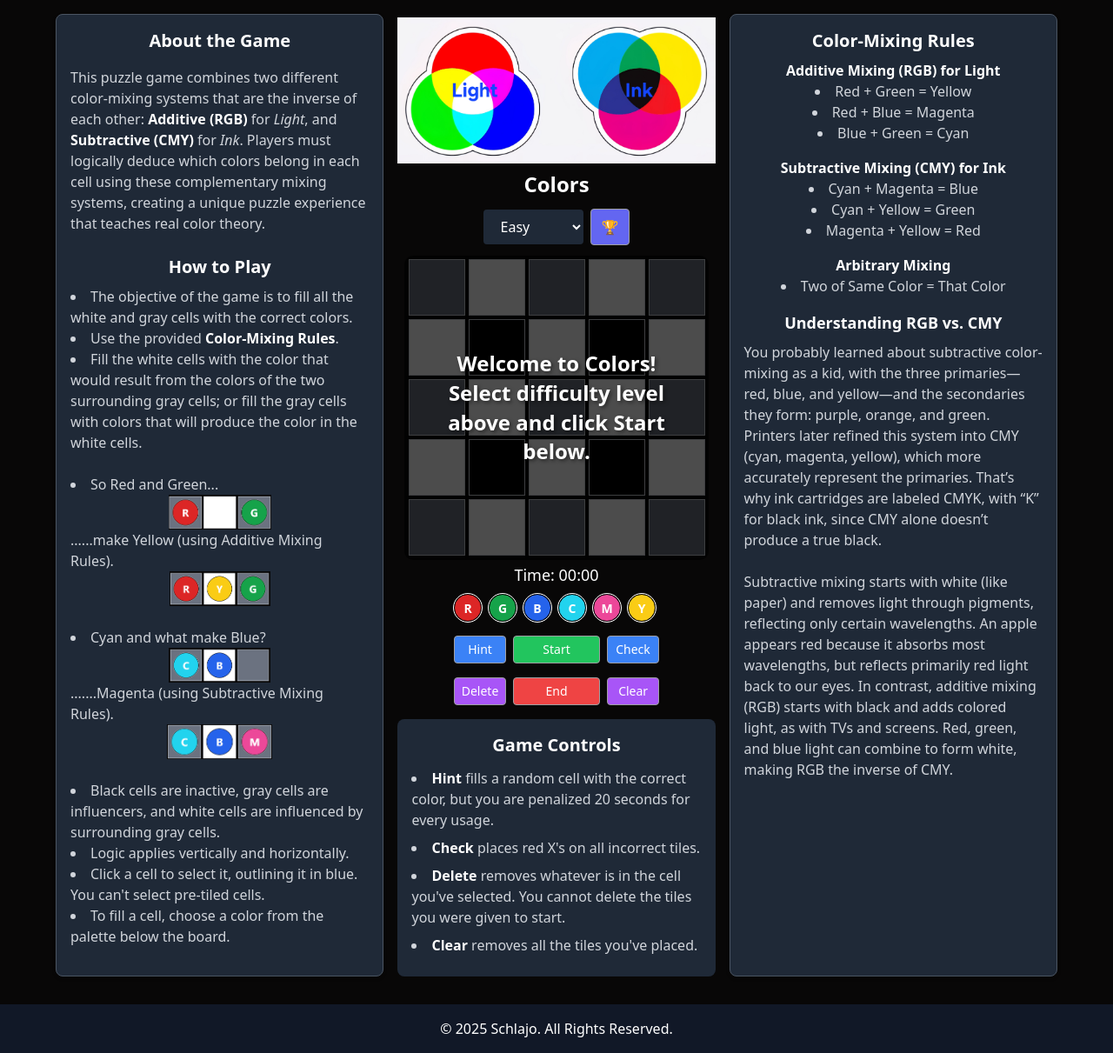
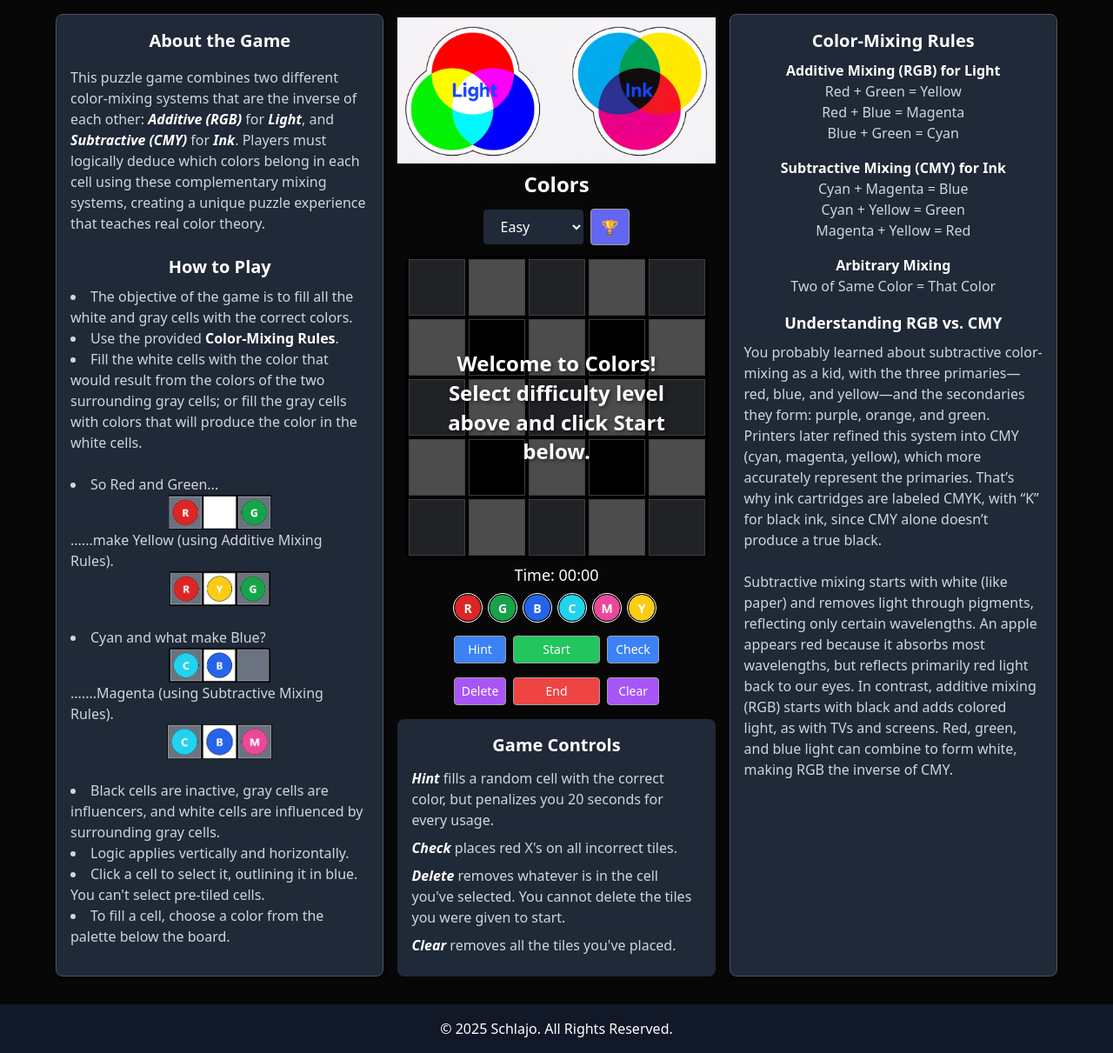
Before and after one commit to schlajo/colors-game, a React (Vite) app: page / in a window 1280 px wide. Shown: the whole page at 87% size. Built offline with nearby package versions, Linux system fonts and the light colour scheme; no server answers.

Commit message:
Removed bullets for most of the lists.  Made more words bold and/or italic.  Revised a sentence or two.

```diff
--- a/src/App.jsx
+++ b/src/App.jsx
@@ -484,8 +484,8 @@ const App = () => {
           <div className="text-gray-300 mb-6">
             <p className="mb-3">
               This puzzle game combines two different color-mixing systems that
-              are the inverse of each other: <strong className="text-white">Additive (RGB) </strong>for <i>Light</i>, and
-              <strong className="text-white"> Subtractive (CMY)</strong> for <i>Ink</i>. Players must logically deduce which
+              are the inverse of each other: <i><strong className="text-white">Additive (RGB) </strong></i>for <i><strong className="text-white">Light</strong></i>, and
+              <i><strong className="text-white"> Subtractive (CMY)</strong></i> for <i><strong className="text-white">Ink</strong></i>. Players must logically deduce which
               colors belong in each cell using these complementary mixing
               systems, creating a unique puzzle experience that teaches real color
               theory.
@@ -742,22 +742,22 @@ const App = () => {
             <h3 className="text-xl font-bold text-white mb-3 text-center">
               Game Controls
             </h3>
-            <ul className="list-disc list-inside text-gray-300">
+            <ul className="list-none list-inside text-gray-300">
               <li className="mb-2">
-                <strong className="text-white">Hint</strong> fills a
-                random cell with the correct color, but you are penalized 20
+                <i><strong className="text-white">Hint</strong></i> fills a
+                random cell with the correct color, but penalizes you 20
                 seconds for every usage.
               </li>
               <li className="mb-2">
-                <strong className="text-white">Check</strong> places
+                <i><strong className="text-white">Check</strong></i> places
                 red X's on all incorrect tiles.
               </li>
               <li className="mb-2">
-                <strong className="text-white">Delete</strong> removes whatever is in the cell you've selected. You cannot
+                <i><strong className="text-white">Delete</strong></i> removes whatever is in the cell you've selected. You cannot
                 delete the tiles you were given to start.
               </li>
               <li className="mb-2">
-                <strong className="text-white">Clear</strong> removes
+                <i><strong className="text-white">Clear</strong></i> removes
                 all the tiles you've placed.
               </li>
             </ul>
--- a/src/components/ColorMixingRules.jsx
+++ b/src/components/ColorMixingRules.jsx
@@ -60,7 +60,7 @@ const ColorMixingRules = ({ difficulty }) => {
   return (
     <div className="instruction-panel lg:w-1/2 w-full text-center mt-2 lg:mt-4 bg-gray-800 p-4 rounded-lg">
       <h2 className="text-xl font-bold text-white mb-2">Color-Mixing Rules</h2>
-      <ul className="list-disc list-inside mb-4 text-gray-300">
+      <ul className="list-none list-inside mb-4 text-gray-300">
       <strong className="text-white">Additive Mixing (RGB) for Light</strong>
         {COLOR_MIXING_RULES_BY_DIFFICULTY[difficulty].additive.map(
           (rule, index) => (
@@ -68,7 +68,7 @@ const ColorMixingRules = ({ difficulty }) => {
           )
         )}
       </ul>
-      <ul className="list-disc list-inside mb-4 text-gray-300">
+      <ul className="list-none list-inside mb-4 text-gray-300">
       <strong className="text-white">Subtractive Mixing (CMY) for Ink</strong>
         {COLOR_MIXING_RULES_BY_DIFFICULTY[difficulty].subtractive.map(
           (rule, index) => (
@@ -76,7 +76,7 @@ const ColorMixingRules = ({ difficulty }) => {
           )
         )}
       </ul>
-      <ul className="list-disc list-inside mb-4 text-gray-300">
+      <ul className="list-none list-inside mb-4 text-gray-300">
       <strong className="text-white">Arbitrary Mixing</strong>
         {COLOR_MIXING_RULES_BY_DIFFICULTY[difficulty].arbitrary.map(
           (rule, index) => (
```
